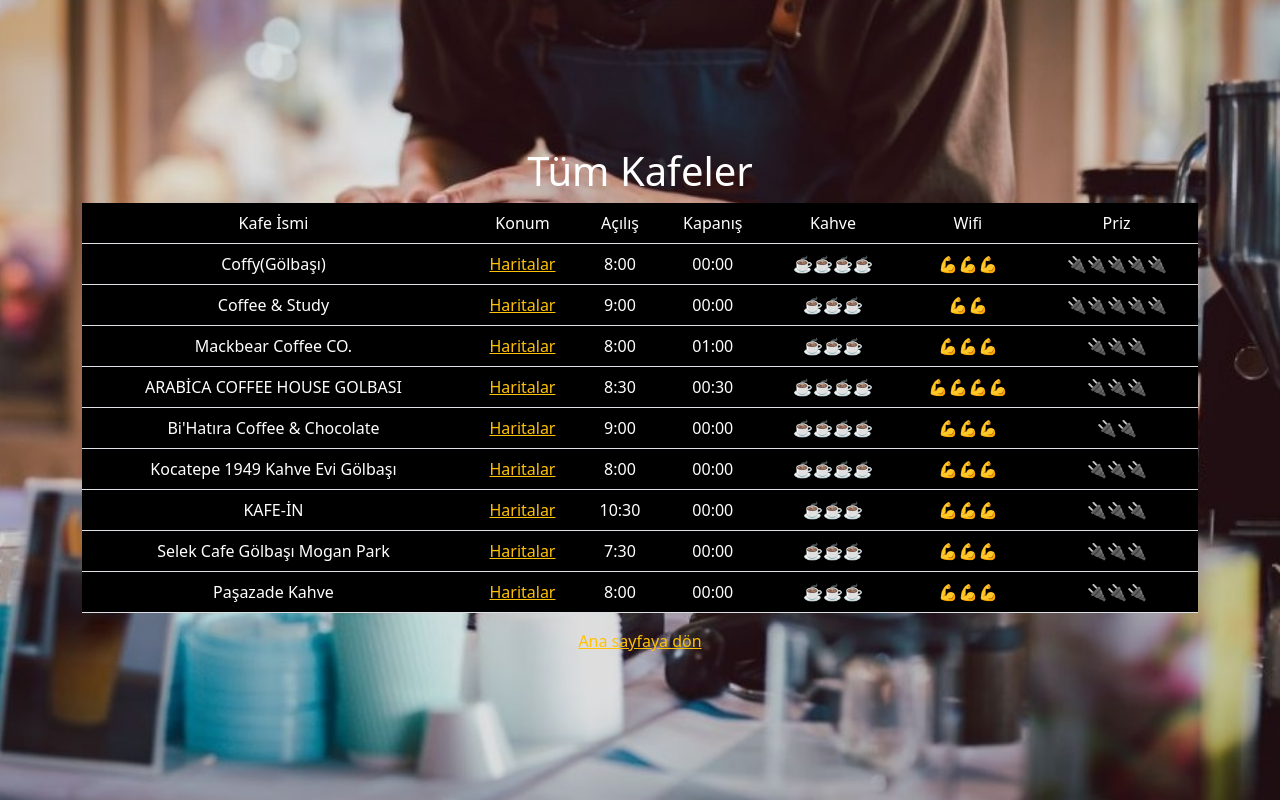
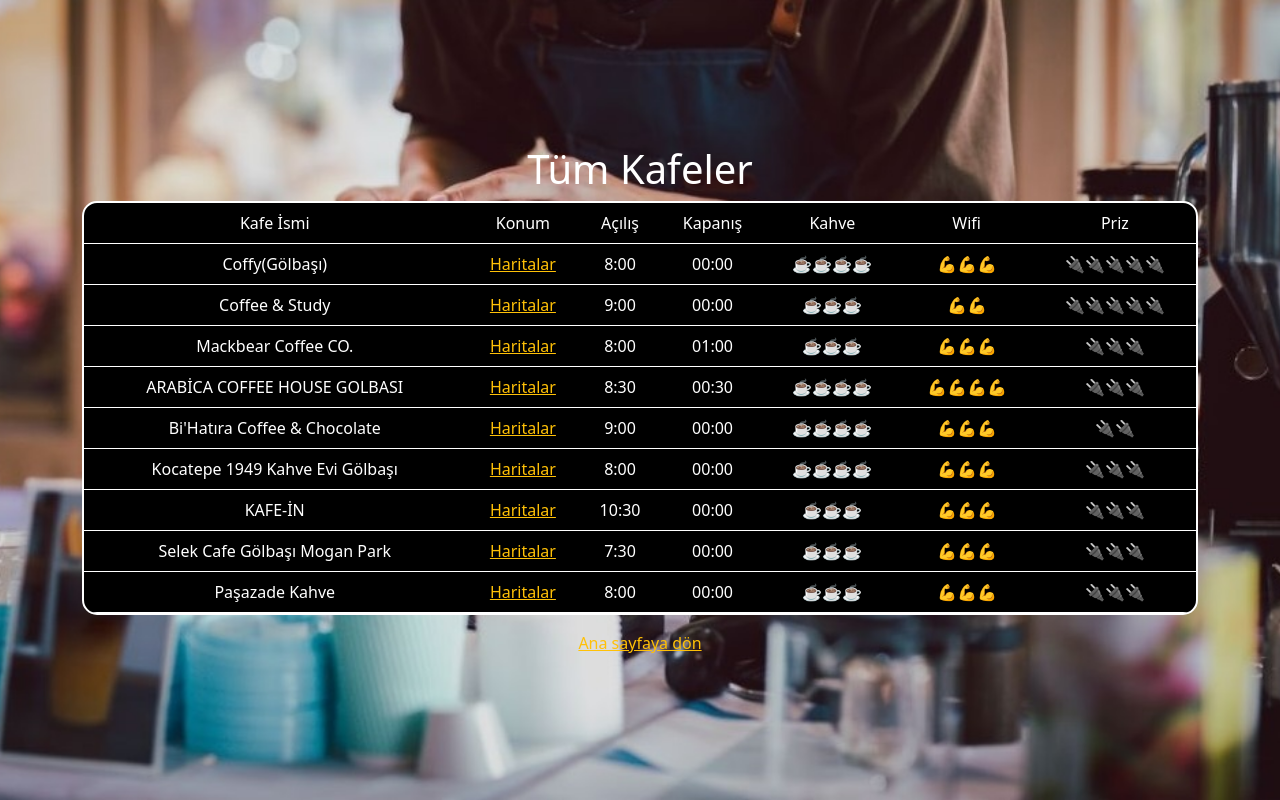
Before and after one commit to salihalperc/Coffee-and-Wifi, a Flask app: page /cafes in a window 1280 px wide. Run offline with Flask 3, Linux system fonts and the light colour scheme; some libraries are stand-ins or nearby versions.

Commit message:
making table rounded and border white

```diff
--- a/static/css/styles1.css
+++ b/static/css/styles1.css
@@ -44,3 +44,15 @@ a {
 .table{
     background-color: black;
 }
+.table {
+    border-collapse: separate;
+    border-spacing: 0;
+    border: 2px solid #000;
+    border-radius: 15px;
+    overflow: hidden;
+    border-color: white;
+}
+.rounded-table th, .rounded-table td {
+    padding: 10px;
+    border: 1px solid #ddd;
+}
```
